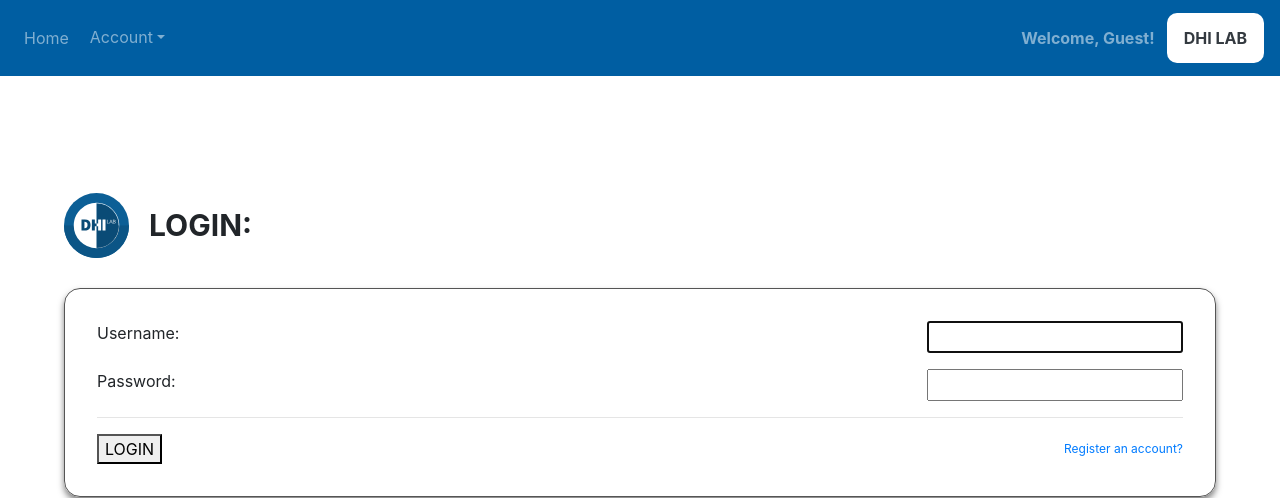
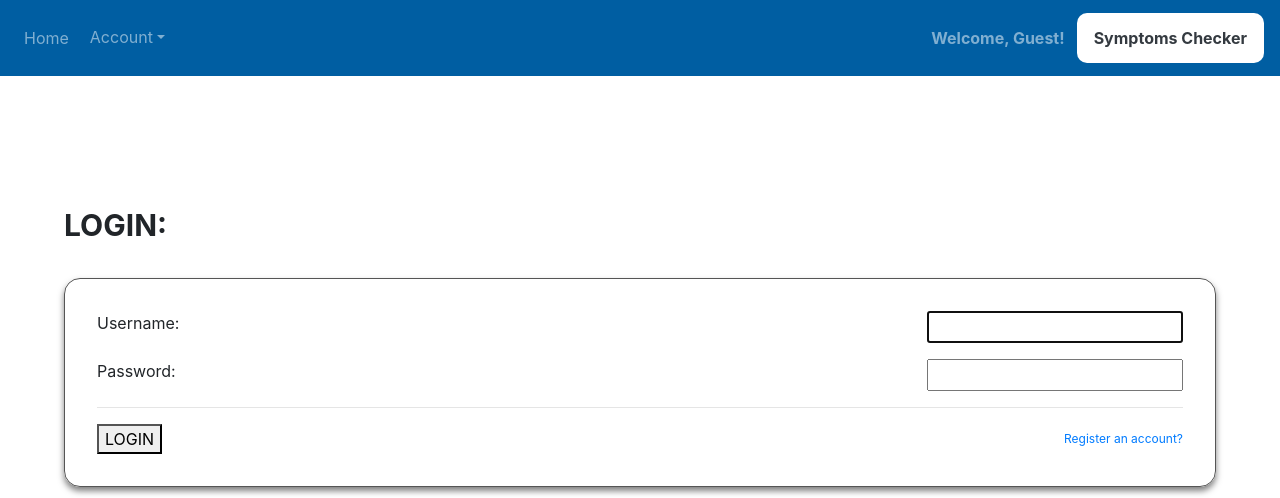
Before and after one commit to GeneDev123/dhi-lab, a Django app: a page that uses dhiLab/main/templates/main/base.html in a window 1280 px wide. Shown: the top 498 px of the page. Run offline with Django 4.2, Linux system fonts and the light colour scheme; style sheets or scripts are compiled from the project's sources; some libraries are stand-ins or nearby versions.

Commit message:
Removed the logo

```diff
--- a/dhiLab/main/templates/main/base.html
+++ b/dhiLab/main/templates/main/base.html
@@ -7,7 +7,7 @@
   <meta name="viewport" content="width=device-width, initial-scale=1.0">
   <meta charset="UTF-8">
 
-  <link rel="icon" href="{% static 'main/assets/logo.svg' %}" type="image/x-icon">
+  <!-- <link rel="icon" href="{% static 'main/assets/logo.svg' %}" type="image/x-icon"> -->
 
   <!-- Bootstrap 4 -->
   <link rel="stylesheet" href="https://cdn.jsdelivr.net/npm/bootstrap@4.0.0/dist/css/bootstrap.min.css" integrity="sha384-Gn5384xqQ1aoWXA+058RXPxPg6fy4IWvTNh0E263XmFcJlSAwiGgFAW/dAiS6JXm" crossorigin="anonymous">
@@ -88,8 +88,8 @@
 
           <span class="navbar-text font-weight-bold">{% if user.is_authenticated %} Welcome, {{ user.username }}! {% else %} Welcome, Guest!{% endif %}</span>
           <div class="site-name-container">
-            <span class="navbar-text text-dark font-weight-bold">DHI LAB</span>
-            <span><img class="logo" src="{% static 'main/assets/logo.svg' %}"></span>
+            <span class="navbar-text text-dark font-weight-bold">Symptoms Checker</span>
+            <!-- <span><img class="logo" src="{% static 'main/assets/logo.svg' %}"></span> -->
           </div>
         </div>
       </nav>
--- a/dhiLab/main/templates/main/home.html
+++ b/dhiLab/main/templates/main/home.html
@@ -6,7 +6,7 @@
 
   <div id="home-page-container">
     <div class="chatbot-label-container">
-      <div><img class="logo" src="{% static 'main/assets/logo.svg' %}"></div>
+      <!-- <div><img class="logo" src="{% static 'main/assets/logo.svg' %}"></div> -->
       <div class="text-container">
         Symptoms Checker
       </div>
--- a/dhiLab/main/templates/main/login-and-register.html
+++ b/dhiLab/main/templates/main/login-and-register.html
@@ -7,7 +7,7 @@
   <div id="login-register-container">
 
     <div class="form-label-container">
-      <div><img class="logo" src="{% static 'main/assets/logo.svg' %}"></div>
+      <!-- <div><img class="logo" src="{% static 'main/assets/logo.svg' %}"></div> -->
       <div class="text-container">
         {% if login_or_register == 'login' %}
           LOGIN:
--- a/dhiLab/main/templates/main/profile.html
+++ b/dhiLab/main/templates/main/profile.html
@@ -6,7 +6,7 @@
   <div id="profile-page-container">
 
     <div class="form-label-container">
-      <div><img class="logo" src="{% static 'main/assets/logo.svg' %}"></div>
+      <!-- <div><img class="logo" src="{% static 'main/assets/logo.svg' %}"></div> -->
       <div class="text-container">
         Profile: {{ user.username }}
       </div>
```
